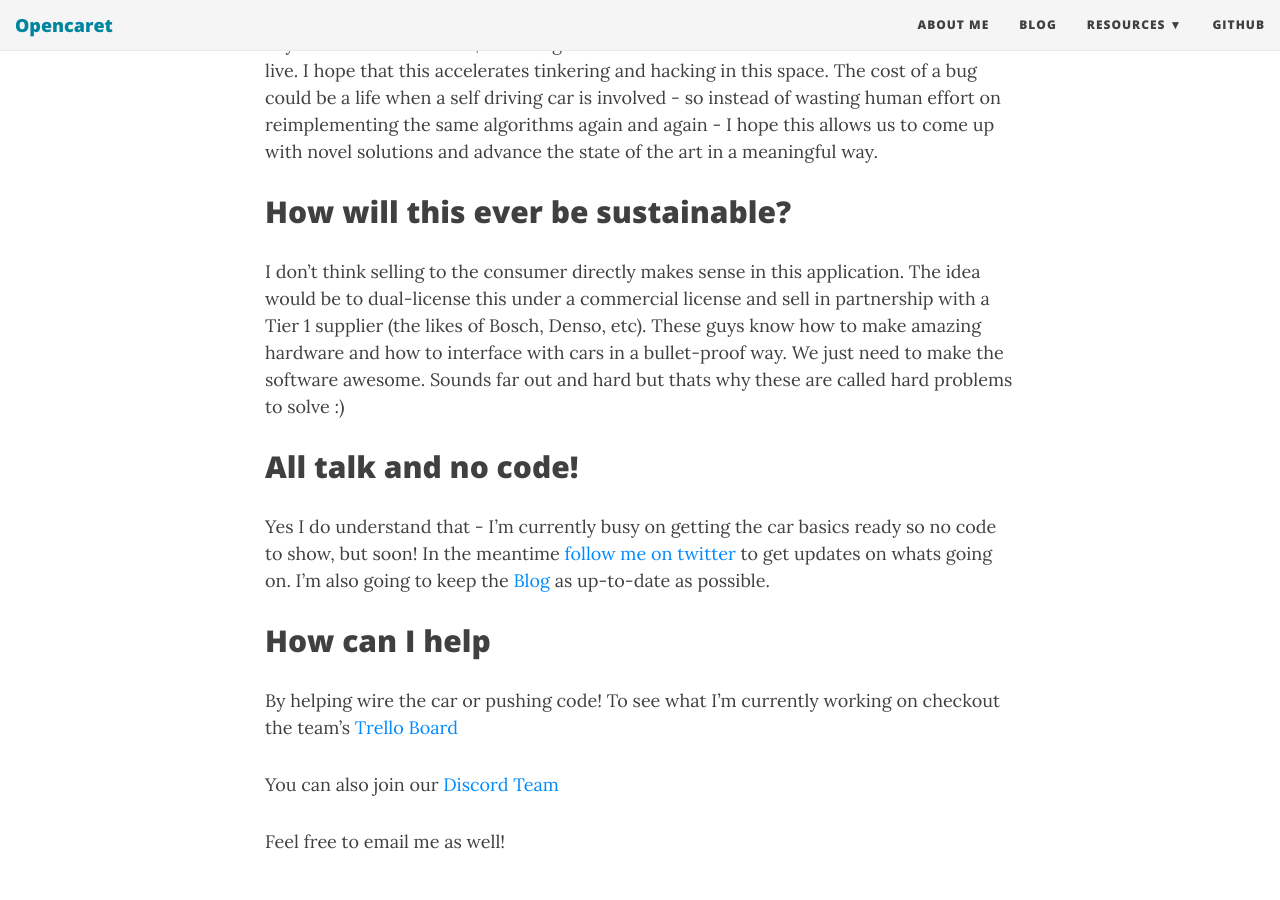
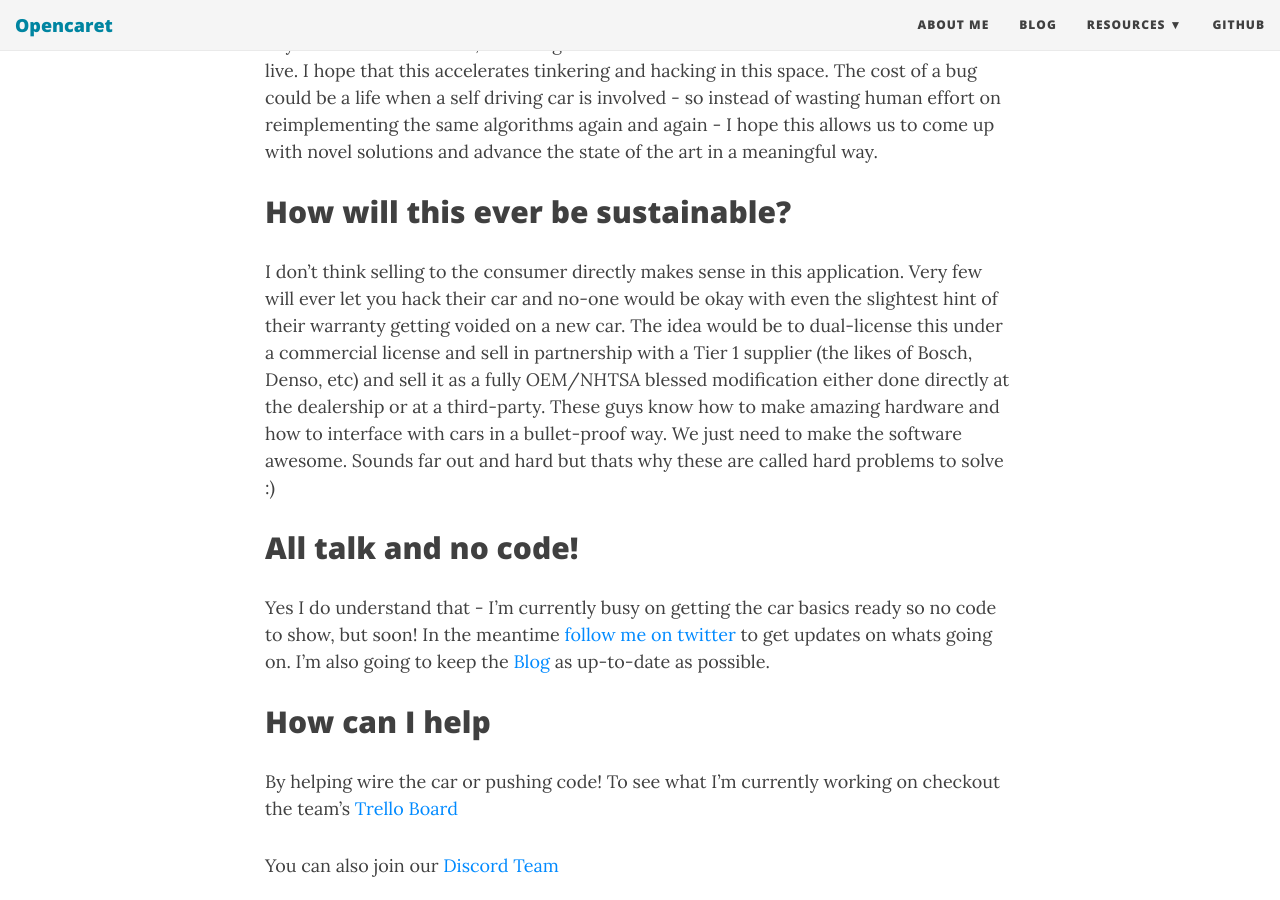
Before and after one commit to frk2/opencaret, a Jekyll site: the page built from index.md, in a window 1280 px wide and 900 px high, scrolled down 2058 px. Built offline with Jekyll 4.4.1, drawn with Linux system fonts in a browser that asks for light colours; nearby versions of some CDN libraries.

Commit message:
- More changes

```diff
--- a/index.md
+++ b/index.md
@@ -41,7 +41,7 @@ The accelerated growth of knowledge that we have seen in the software world is d
 I want to accelerate this learning by opening up the full implementation (and datasets) to anyone who is interested, including access to the car itself to folks who want to test code live. I hope that this accelerates tinkering and hacking in this space. The cost of a bug could be a life when a self driving car is involved - so instead of wasting human effort on reimplementing the same algorithms again and again - I hope this allows us to come up with novel solutions and advance the state of the art in a meaningful way.
 
 ## How will this ever be sustainable?
-I don't think selling to the consumer directly makes sense in this application. The idea would be to dual-license this under a commercial license and sell in partnership with a Tier 1 supplier (the likes of Bosch, Denso, etc). These guys know how to make amazing hardware and how to interface with cars in a bullet-proof way. We just need to make the software awesome. Sounds far out and hard but thats why these are called hard problems to solve :)
+I don't think selling to the consumer directly makes sense in this application. Very few will ever let you hack their car and no-one would be okay with even the slightest hint of their warranty getting voided on a new car. The idea would be to dual-license this under a commercial license and sell in partnership with a Tier 1 supplier (the likes of Bosch, Denso, etc) and sell it as a fully OEM/NHTSA blessed modification either done directly at the dealership or at a third-party. These guys know how to make amazing hardware and how to interface with cars in a bullet-proof way. We just need to make the software awesome. Sounds far out and hard but thats why these are called hard problems to solve :)
 
 ## All talk and no code!
 Yes I do understand that - I'm currently busy on getting the car basics ready so no code to show, but soon! In the meantime [follow me on twitter](https://twitter.com/faraz_r_khan) to get updates on whats going on. I'm also going to keep the [Blog](/opencaret/blog) as up-to-date as possible.
```
